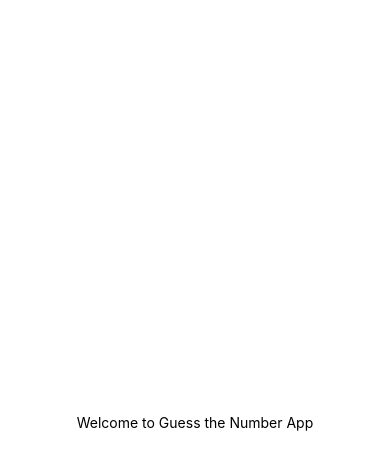
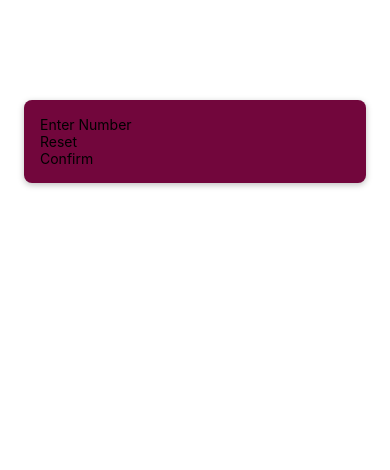
Before and after one commit to pranitkhadilkar7/guess-the-number, a React Native app: screen / in a window 390 px wide. Shown: the top 470 px of the page. Built offline with nearby package versions, Linux system fonts and the light colour scheme.

Commit message:
added basic styling in the StartGameScreen

```diff
--- a/App.tsx
+++ b/App.tsx
@@ -1,20 +1,9 @@
 import { StatusBar } from 'expo-status-bar'
 import { StyleSheet, Text, View } from 'react-native'
+import { StartGameScreen } from './screens/StartGameScreen'
 
 export default function App() {
-  return (
-    <View style={styles.container}>
-      <Text>Welcome to Guess the Number App</Text>
-      <StatusBar style="auto" />
-    </View>
-  )
+  return <StartGameScreen />
 }
 
-const styles = StyleSheet.create({
-  container: {
-    flex: 1,
-    backgroundColor: '#fff',
-    alignItems: 'center',
-    justifyContent: 'center',
-  },
-})
+const styles = StyleSheet.create({})
--- /dev/null
+++ b/components/PrimaryButton.tsx
@@ -0,0 +1,14 @@
+import { Children, ReactNode } from 'react'
+import { Text, View } from 'react-native'
+
+type Props = {
+  children: ReactNode
+}
+
+export function PrimaryButton({ children }: Props) {
+  return (
+    <View>
+      <Text>{children}</Text>
+    </View>
+  )
+}
--- /dev/null
+++ b/screens/StartGameScreen.tsx
@@ -0,0 +1,27 @@
+import { Button, StyleSheet, Text, TextInput, View } from 'react-native'
+import { PrimaryButton } from '../components/PrimaryButton'
+
+export function StartGameScreen() {
+  return (
+    <View style={styles.inputContainer}>
+      <TextInput placeholder="Enter Number" />
+      <PrimaryButton>Reset</PrimaryButton>
+      <PrimaryButton>Confirm</PrimaryButton>
+    </View>
+  )
+}
+
+const styles = StyleSheet.create({
+  inputContainer: {
+    marginTop: 100,
+    marginHorizontal: 24,
+    padding: 16,
+    backgroundColor: '#72063c',
+    borderRadius: 8,
+    elevation: 4,
+    shadowColor: 'black',
+    shadowOffset: { width: 0, height: 2 },
+    shadowRadius: 6,
+    shadowOpacity: 0.25,
+  },
+})
```
Also changed, not shown: screens/GameOverScreen.tsx (added), screens/GameScreen.tsx (added).
